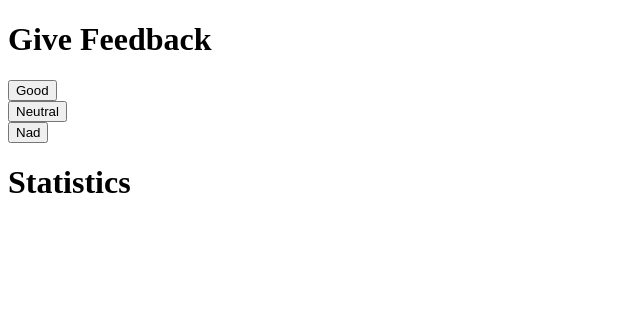
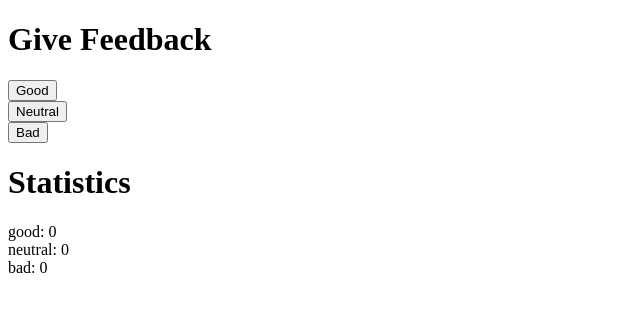
Before and after one commit to Jaathavan/FSO-2022-Exercise-Solutions, a React (Create React App) app in the folder part1/unicafe/1.6-unicafe/: page / in a window 1280 px wide. Shown: the top 312 px of the page, without its empty margins (0-640 px from the left). Built offline with nearby package versions, Linux system fonts and the light colour scheme.

Commit message:
complete part 1.6

```diff
--- a/part1/unicafe/1.6-unicafe/src/App.js
+++ b/part1/unicafe/1.6-unicafe/src/App.js
@@ -10,12 +10,14 @@ const Button = ({ handleClick, text }) => {
   )
 }
 
-const Stats = () => {
+const Stats = ({ good, neutral, bad }) => {
+  return (
   <div>
-    <div>good: </div>
-    <div>neutral: </div>
-    <div>bad: </div>
+    <div>good: {good}</div>
+    <div>neutral: {neutral}</div>
+    <div>bad: {bad}</div>
   </div>
+  )
 }
 
 const App = () => {
@@ -39,12 +41,12 @@ const App = () => {
   return (
     <div>
       <h1>Give Feedback</h1>
-
       <Button handleClick={handleGoodClick} text="Good" />
       <Button handleClick={handleNeutralClick} text="Neutral" />
-      <Button handleClick={handleBadClick} text="Nad" />
+      <Button handleClick={handleBadClick} text="Bad" />
 
       <h1>Statistics</h1>
+      <Stats good={good} neutral={neutral} bad={bad}/>
     </div>
   )
 }
```
